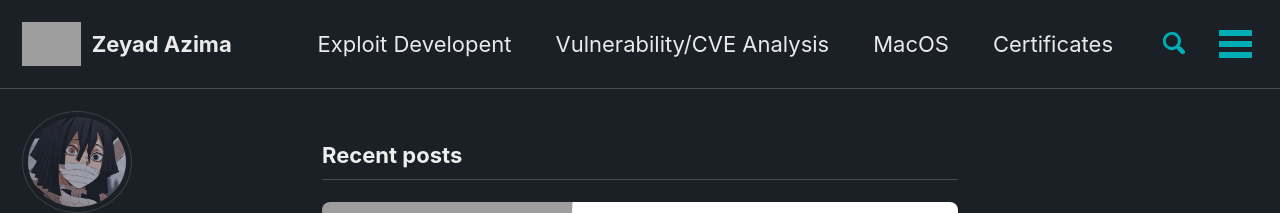
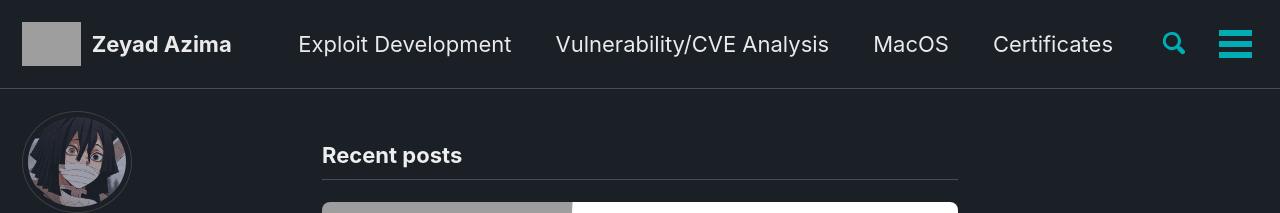
Before and after one commit to Zeyad-Azima/Zeyad-Azima.github.io, a Jekyll site: the page built from index.html, in a window 1280 px wide and 900 px high. Shown: the top 213 px of the window. Built offline with Jekyll 4.4.1, drawn with Linux system fonts in a browser that asks for light colours; cached includes are drawn as plain includes; nearby versions of some CDN libraries; the list of posts is cut into pages by our own code; grey boxes are pictures that could not be loaded.

Commit message:
Update navigation.yml

```diff
--- a/_data/navigation.yml
+++ b/_data/navigation.yml
@@ -1,7 +1,7 @@
 # main links
 main:
-  - title: "Exploit Developent"
-    url: /exploit-development/
+  - title: "Exploit Development"
+    url: /exploit development/
   - title: "Vulnerability/CVE Analysis"
     url: /Vulnerability-CVE-Analysis/
   - title: "MacOS"
```
